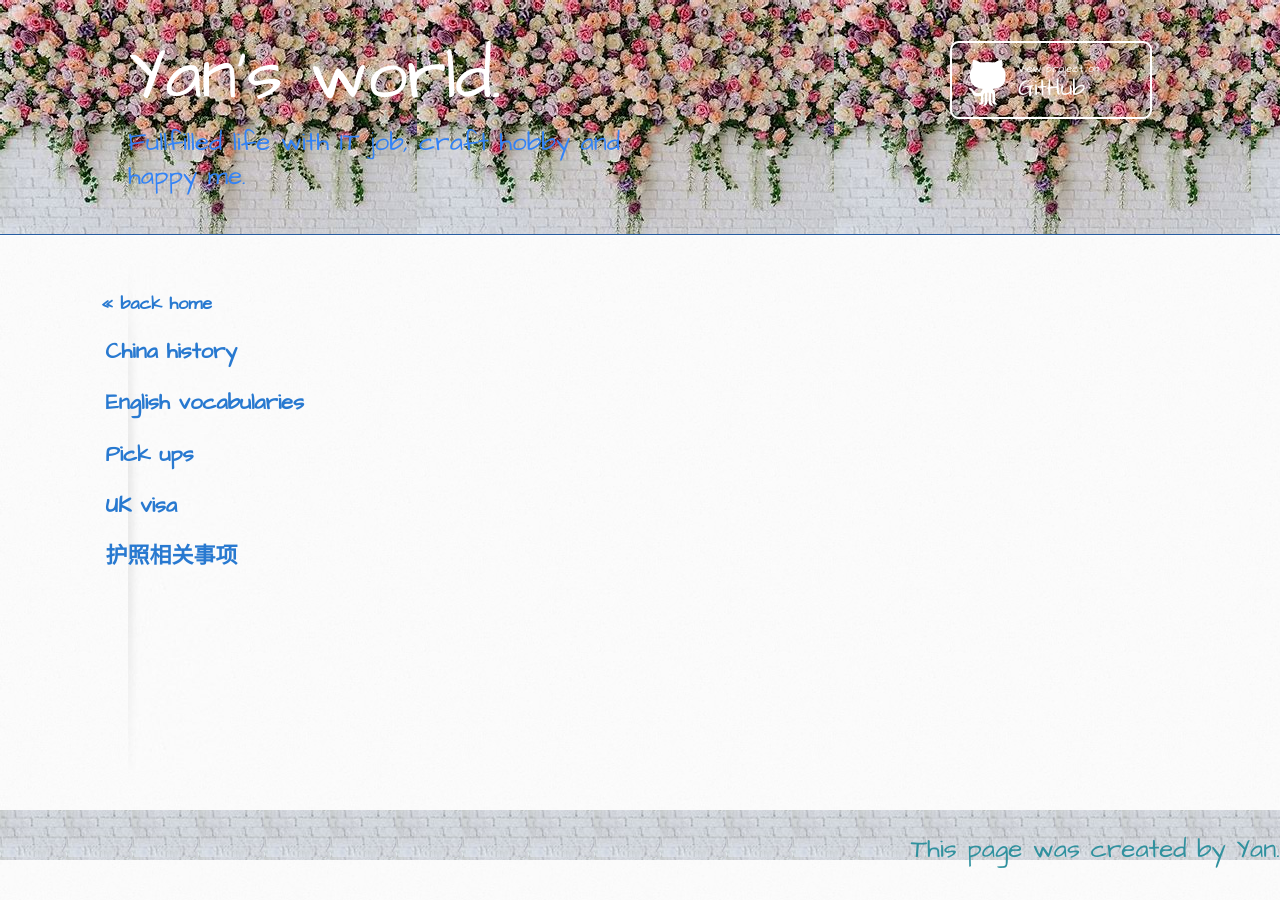
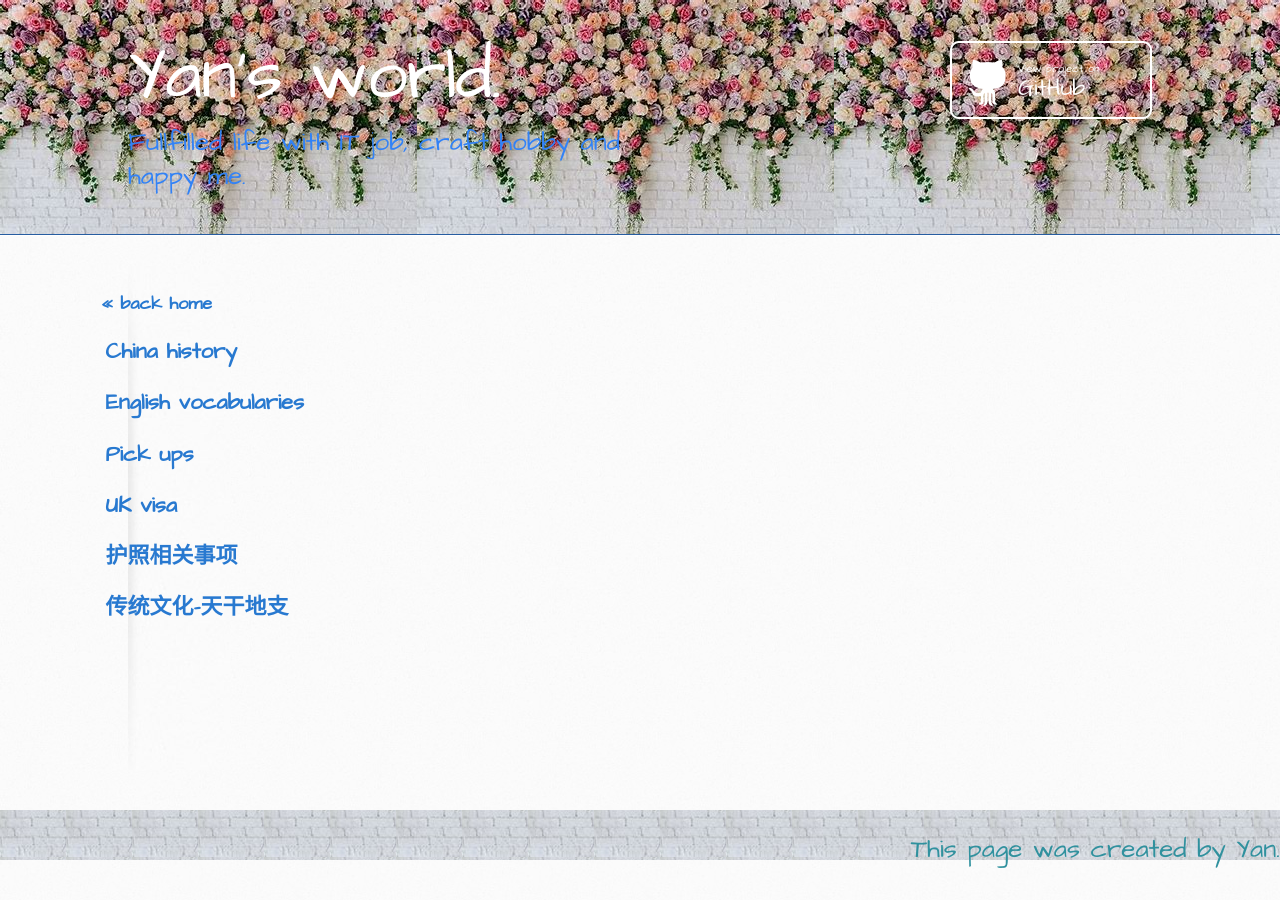
Before and after one commit to itcraftme/itcraftme, a Jekyll site: the page built from docs/me/index.md, in a window 1280 px wide. Built offline with Jekyll 4.4.1, drawn with Linux system fonts in a browser that asks for light colours; our own code applies the rules of GitHub Pages for plain Markdown files.

Commit message:
Update index.md

```diff
--- a/docs/me/index.md
+++ b/docs/me/index.md
@@ -7,3 +7,4 @@ layout: default
 ## [Pick ups](./pickups.md)
 ## [UK visa](./UKVisa.md)
 ## [护照相关事项](./passport.md)
+## [传统文化-天干地支](./tiangandizhi.md)
```
